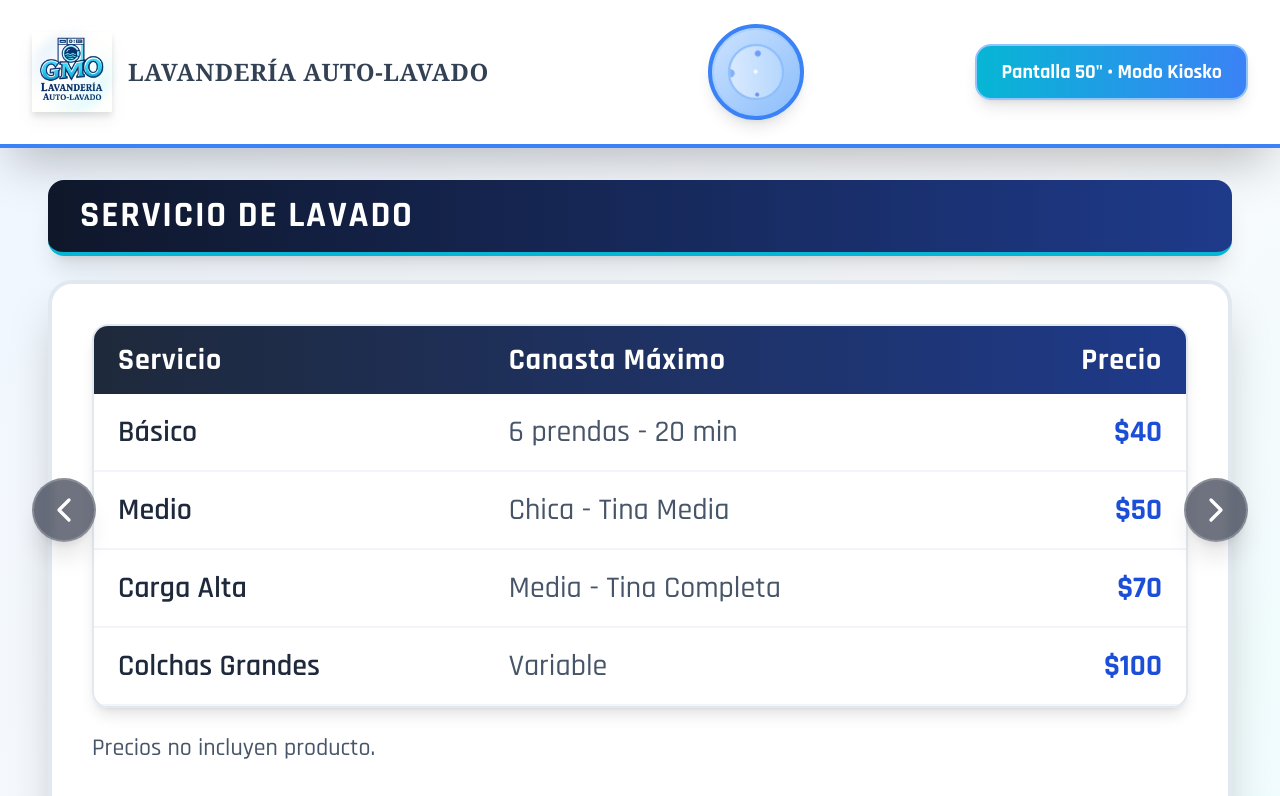
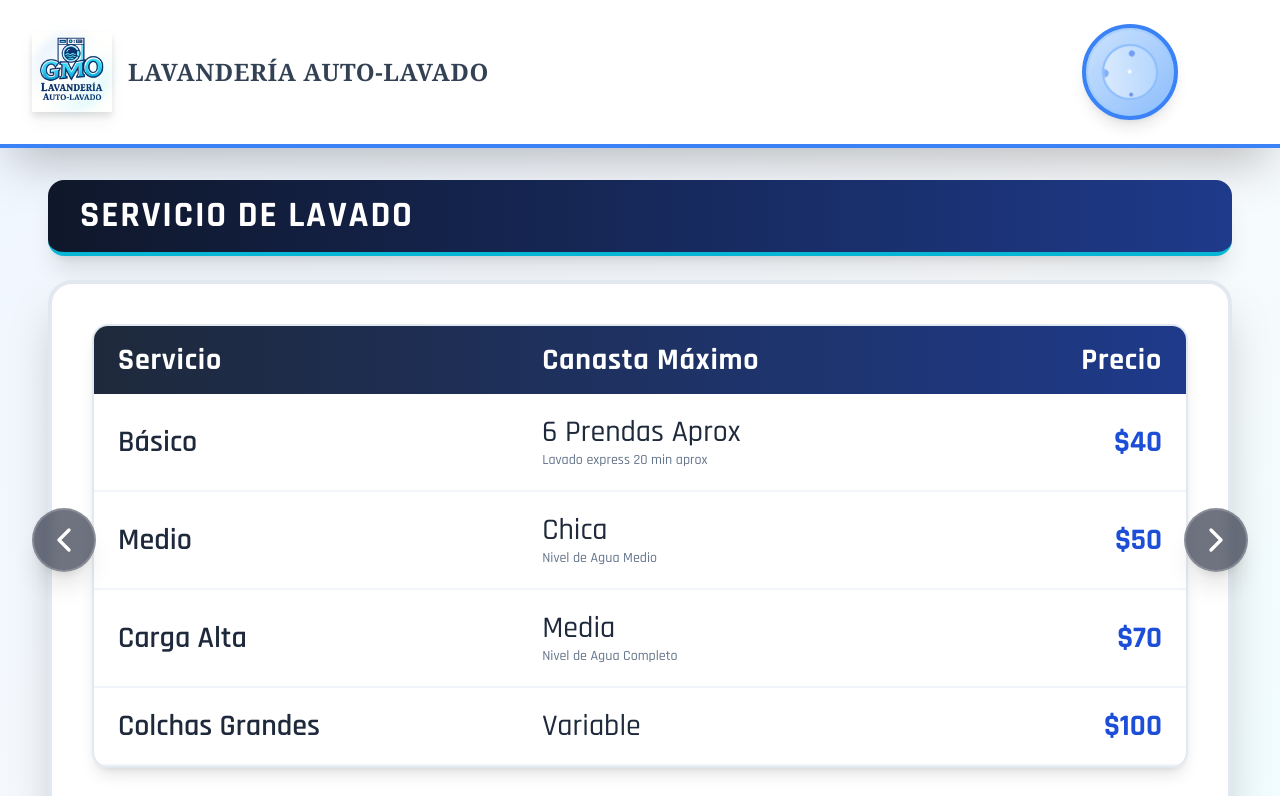
Before and after one commit to montanogilberto/menuLaundy, a React (Vite) app: page / in a window 1280 px wide. Shown: the top 796 px of the page. Built offline with nearby package versions, Linux system fonts and the light colour scheme.

Commit message:
new max load v3

```diff
--- a/src/components/Header.tsx
+++ b/src/components/Header.tsx
@@ -46,11 +46,7 @@ export default function Header() {
                 <div className="absolute inset-1 bg-blue-50/30 rounded-full border-2 border-blue-300/50"></div>
               </div>
             </td>
-            <td className="px-4 md:px-8 py-4 md:py-6 text-right align-middle">
-              <div className="bg-gradient-to-r from-cyan-500 to-blue-500 text-white px-3 md:px-6 py-2 md:py-3 rounded-2xl font-black text-sm md:text-xl shadow-lg border-2 border-blue-300 inline-block">
-                Pantalla 50" • Modo Kiosko
-              </div>
-            </td>
+
           </tr>
         </tbody>
       </table>
--- a/src/components/ServiceTable.tsx
+++ b/src/components/ServiceTable.tsx
@@ -38,8 +38,15 @@ export default function ServiceTable({ services, type }: ServiceTableProps) {
               <td className="px-3 md:px-6 py-3 md:py-5 text-xl md:text-3xl font-semibold text-slate-800">
                 {service.name}
               </td>
-              <td className="px-3 md:px-6 py-3 md:py-5 text-xl md:text-3xl font-medium text-slate-600">
-                {service.max}
+              <td className="px-3 md:px-6 py-3 md:py-5">
+                <div className="text-xl md:text-3xl font-medium text-slate-800">
+                  {service.max}
+                </div>
+                {service.maxDescription && (
+                  <div className="text-xs md:text-sm font-normal text-slate-500">
+                    {service.maxDescription}
+                  </div>
+                )}
               </td>
               <td className="px-3 md:px-6 py-3 md:py-5 text-right text-xl md:text-3xl font-black text-blue-700">
                 {service.price}
--- a/src/data/services.ts
+++ b/src/data/services.ts
@@ -41,9 +41,9 @@ export const slides: Slide[] = [
     type: 'service',
     title: 'SERVICIO DE LAVADO',
     services: [
-      { name: 'Básico', max: '6 prendas - 20 min', price: '$40' },
-      { name: 'Medio', max: 'Chica - Tina Media', price: '$50' },
-      { name: 'Carga Alta', max: 'Media - Tina Completa', price: '$70' },
+      { name: 'Básico', max: '6 Prendas Aprox', maxDescription: 'Lavado express 20 min aprox', price: '$40' },
+      { name: 'Medio', max: 'Chica', maxDescription: 'Nivel de Agua Medio', price: '$50' },
+      { name: 'Carga Alta', max: 'Media', maxDescription: 'Nivel de Agua Completo', price: '$70' },
       { name: 'Colchas Grandes', max: 'Variable', price: '$100' },
     ],
     note: 'Precios no incluyen producto.',
@@ -66,9 +66,9 @@ export const slides: Slide[] = [
     type: 'service',
     title: 'SERVICIO COMPLETO',
     services: [
-      { name: 'Básico', max: '6 prendas - 20 min', price: '$160' },
-      { name: 'Medio', max: 'Chica - Tina Media', price: '$180' },
-      { name: 'Carga Alta', max: 'Media - Tina Completa', price: '$230' },
+      { name: 'Básico', max: '6 Prendas Aprox', maxDescription: 'Lavado express 20 min aprox', price: '$160' },
+      { name: 'Medio', max: 'Chica', maxDescription: 'Nivel de Agua Medio', price: '$180' },
+      { name: 'Carga Alta', max: 'Media', maxDescription: 'Nivel de Agua Completo', price: '$230' },
       { name: 'Colchas Grandes', max: 'Variable', price: '$260' },
     ],
     note: '<strong>Incluye:</strong> Lavado + Secado + Doblado + Jabón y Suavitel<br>🕒 Entrega: 3 horas',
--- a/src/types/index.ts
+++ b/src/types/index.ts
@@ -1,6 +1,7 @@
 export interface Service {
   name: string;
   max: string;
+  maxDescription?: string;
   price: string;
 }
 
```
